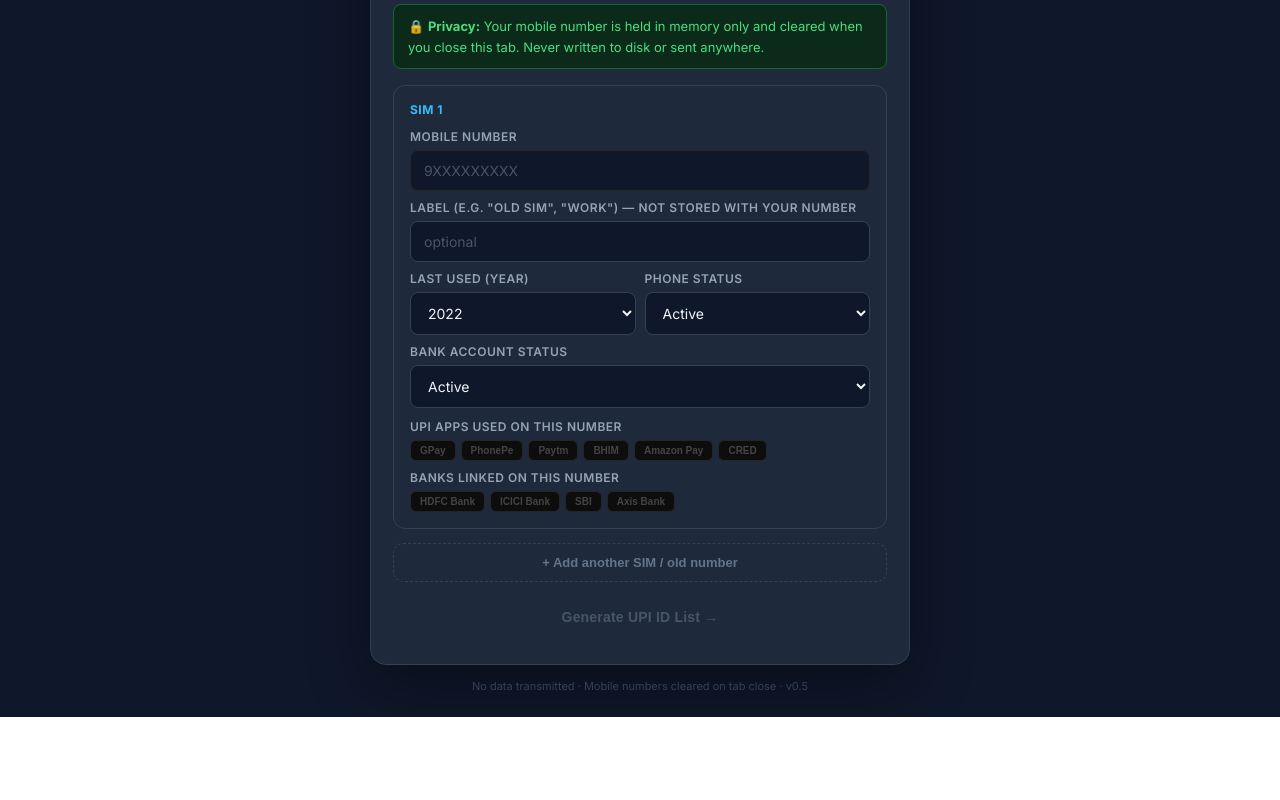
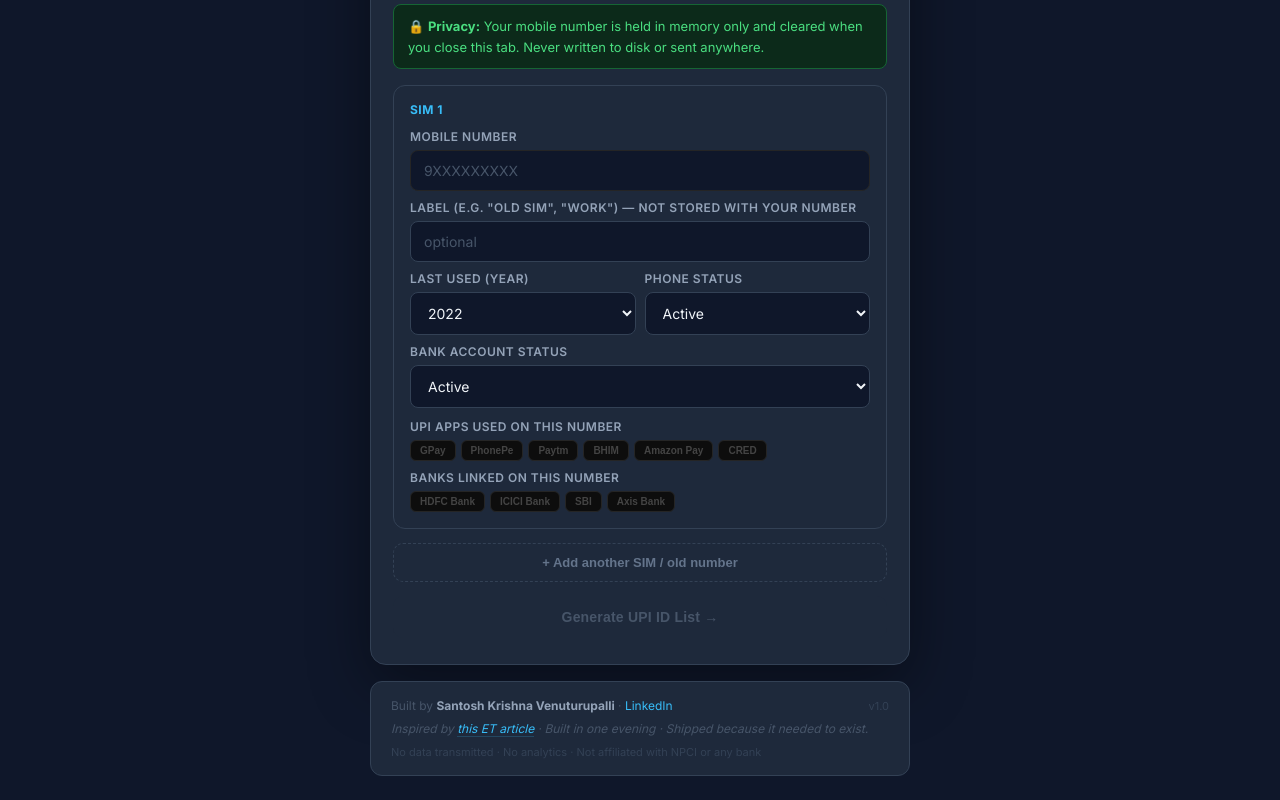
Before and after one commit to santoshvenu/upi-id-audit, a React (Create React App) app: page / in a window 1280 px wide. Shown: the part 320-1120 px from the top of the page. Before the commit the page ends 1037 px from the top, so only its background shows below. Built offline with nearby package versions, Linux system fonts and the light colour scheme.

Commit message:
v1.0 — UI refresh + about panel + footer

```diff
--- a/src/App.js
+++ b/src/App.js
@@ -996,8 +996,19 @@
           {step === 3 && <Step3Cleanup vpas={vpas} sims={sims} done={done} setDone={setDone} onBack={()=>setStep(2)} />}
         </div>
 
-        <div style={{ textAlign:"center", marginTop:14, fontSize:11, color:"#334155" }}>
-          No data transmitted · Mobile numbers cleared on tab close · v0.5
+        <div style={{ marginTop:16, padding:"16px 20px", background:"#1e293b", border:"1px solid #334155", borderRadius:12, display:"flex", flexDirection:"column", gap:6 }}>
+          <div style={{ display:"flex", alignItems:"center", justifyContent:"space-between", flexWrap:"wrap", gap:8 }}>
+            <div style={{ fontSize:12, color:"#475569" }}>
+              Built by <strong style={{ color:"#94a3b8" }}>Santosh Krishna Venuturupalli</strong> · <a href="https://www.linkedin.com/in/santoshkrishna" target="_blank" rel="noopener noreferrer" style={{ color:"#38bdf8", textDecoration:"none" }}>LinkedIn</a>
+            </div>
+            <div style={{ fontSize:11, color:"#334155" }}>v1.0</div>
+          </div>
+          <div style={{ fontSize:12, color:"#475569", fontStyle:"italic", lineHeight:1.6 }}>
+            Inspired by <a href="https://economictimes.indiatimes.com/wealth/save/how-your-old-forgotten-upi-ids-may-become-a-security-risk-and-how-to-protectyourself/articleshow/131195220.cms" target="_blank" rel="noopener noreferrer" style={{ color:"#38bdf8", textDecoration:"none", borderBottom:"1px solid #38bdf833" }}>this ET article</a> · Built in one evening · Shipped because it needed to exist.
+          </div>
+          <div style={{ fontSize:11, color:"#334155" }}>
+            No data transmitted · No analytics · Not affiliated with NPCI or any bank
+          </div>
         </div>
       </div>
     </div>
@@ -1080,10 +1091,8 @@
             UPI IDs shown are generated based on standard handle patterns and may not match your exact account state. Always cross-check by dialling <strong style={{ color:"#e2e8f0" }}>*99#</strong> from your SIM — NPCI's own service — before taking any action. This tool is not affiliated with NPCI, UPI, or any bank or payment service provider. It is a free public utility, built for Indian UPI users.
           </Section>
 
-          <div style={{ borderTop:"1px solid #334155", paddingTop:14, fontSize:12, color:"#475569", lineHeight:1.7 }}>
-            Built by <strong style={{ color:"#94a3b8" }}>Santosh Krishna Venuturupalli</strong> · <a href="https://santoshkrishna.in" target="_blank" rel="noopener noreferrer" className="about-link">santoshkrishna.in</a>
-            <br />
-            Inspired by the ET article · Built in one evening · Shipped because it needed to exist.
+          <div style={{ borderTop:"1px solid #334155", paddingTop:14, fontSize:12, color:"#475569", lineHeight:1.9 }}>
+            Inspired by <a href="https://economictimes.indiatimes.com/wealth/save/how-your-old-forgotten-upi-ids-may-become-a-security-risk-and-how-to-protectyourself/articleshow/131195220.cms" target="_blank" rel="noopener noreferrer" style={{ color:"#38bdf8", textDecoration:"none", borderBottom:"1px solid #38bdf833" }}>this ET article</a> · Built in one evening · Shipped because it needed to exist.
           </div>
 
         </div>
```
